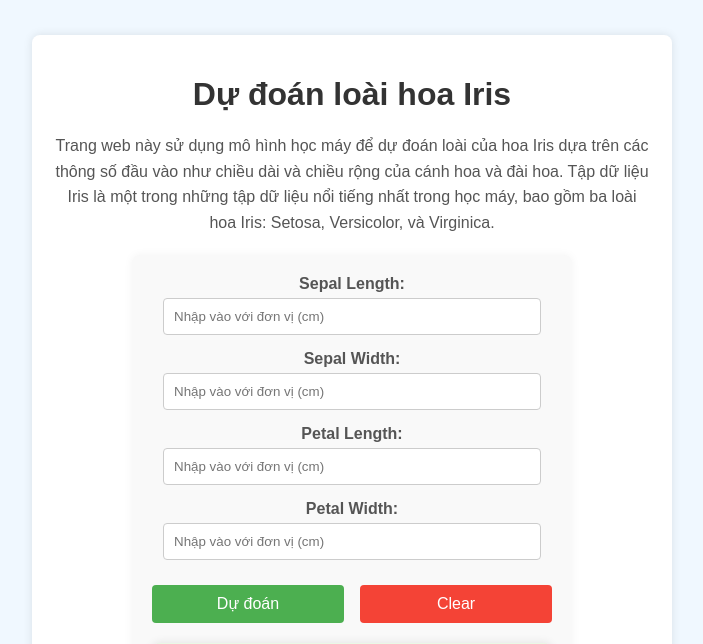
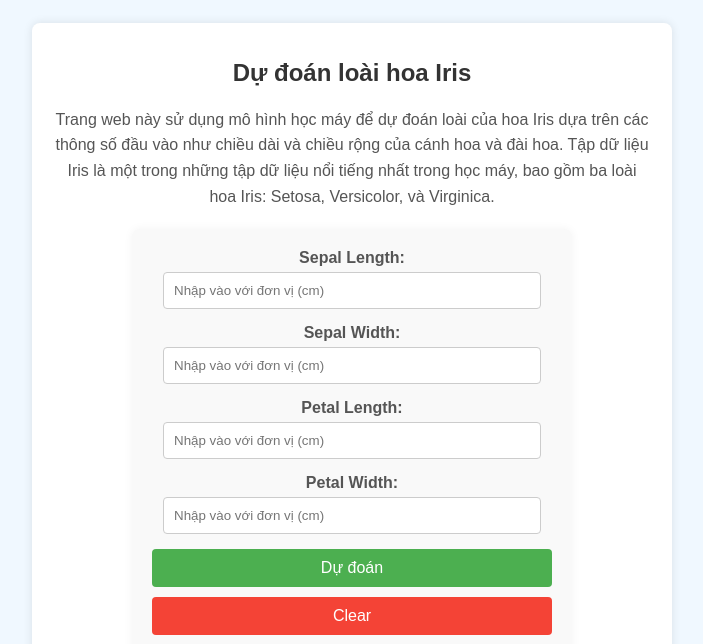
Before and after one commit to Hoang-Dien-IT/render-flask-iris-deployment, a Flask app: page / in a window 1280 px wide. Shown: the top 644 px of the page, without its empty margins (288-991 px from the left). Run offline with Flask 3, Linux system fonts and the light colour scheme; parts of the project's set-up code (start-up, migrations or seed data) failed here and were passed over.

Commit message:
Add index

```diff
--- a/templates/index.html
+++ b/templates/index.html
@@ -28,6 +28,7 @@
         h1 {
             color: #333;
             margin-bottom: 20px;
+            font-size: 24px; /* Font size for larger screens */
         }
         p {
             color: #555;
@@ -59,10 +60,11 @@
         }
         .button-container {
             display: flex;
-            justify-content: space-between;
+            flex-direction: column;
+            gap: 10px;
         }
         input[type="submit"], button[type="button"] {
-            width: 48%;
+            width: 100%;
             background-color: #4CAF50;
             color: white;
             padding: 10px;
@@ -71,7 +73,6 @@
             cursor: pointer;
             font-size: 16px;
             transition: background-color 0.3s ease;
-            margin-top: 10px;
         }
         button[type="button"] {
             background-color: #f44336;
@@ -102,6 +103,21 @@
             margin-top: 10px;
             border-radius: 8px;
             box-shadow: 0 0 10px rgba(0, 0, 0, 0.1);
+        }
+
+        @media (max-width: 600px) {
+            h1 {
+                font-size: 20px;
+            }
+            p {
+                font-size: 14px;
+            }
+            .container {
+                padding: 15px;
+            }
+            input[type="text"] {
+                font-size: 14px;
+            }
         }
     </style>
     <script>
```
